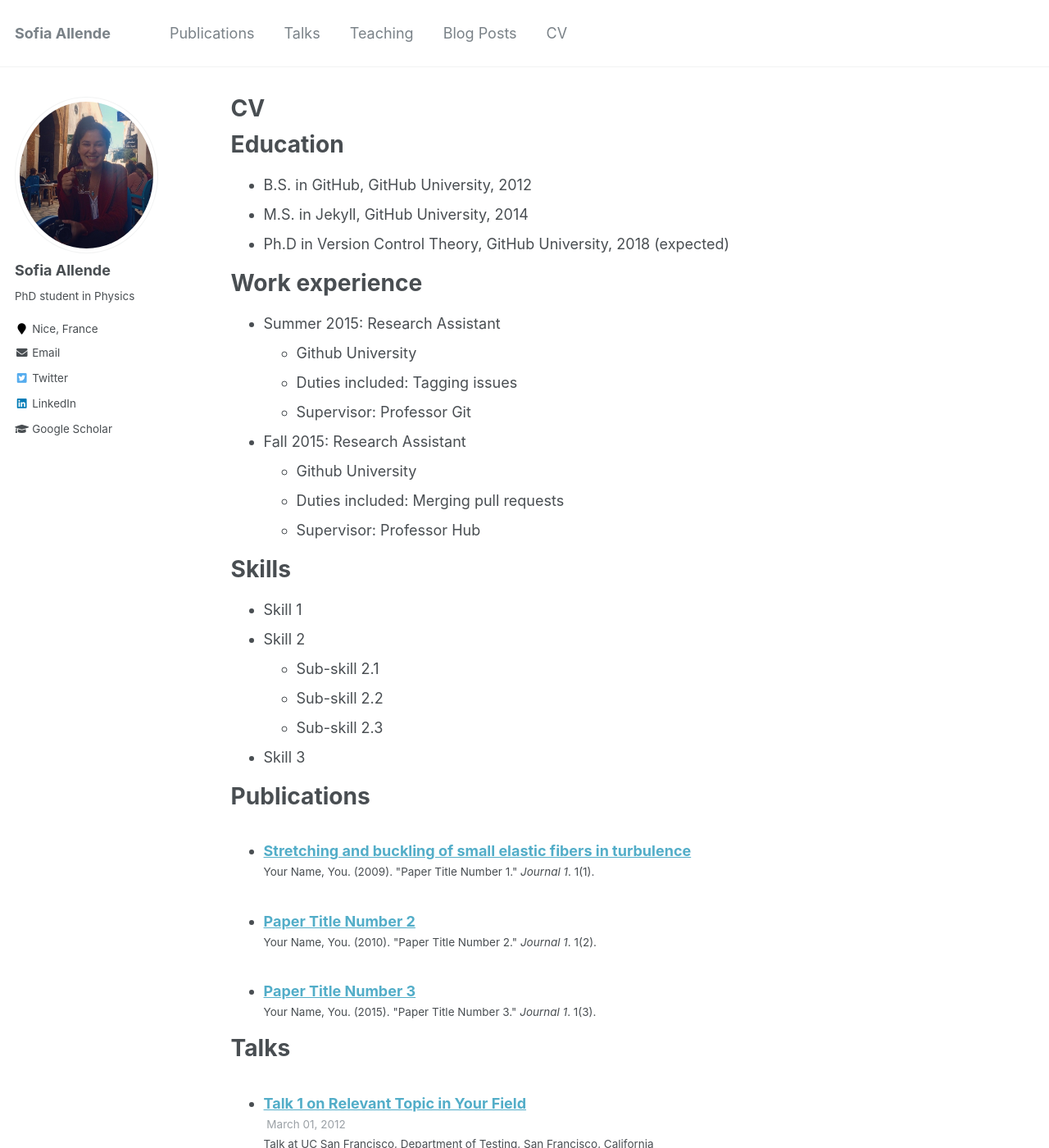
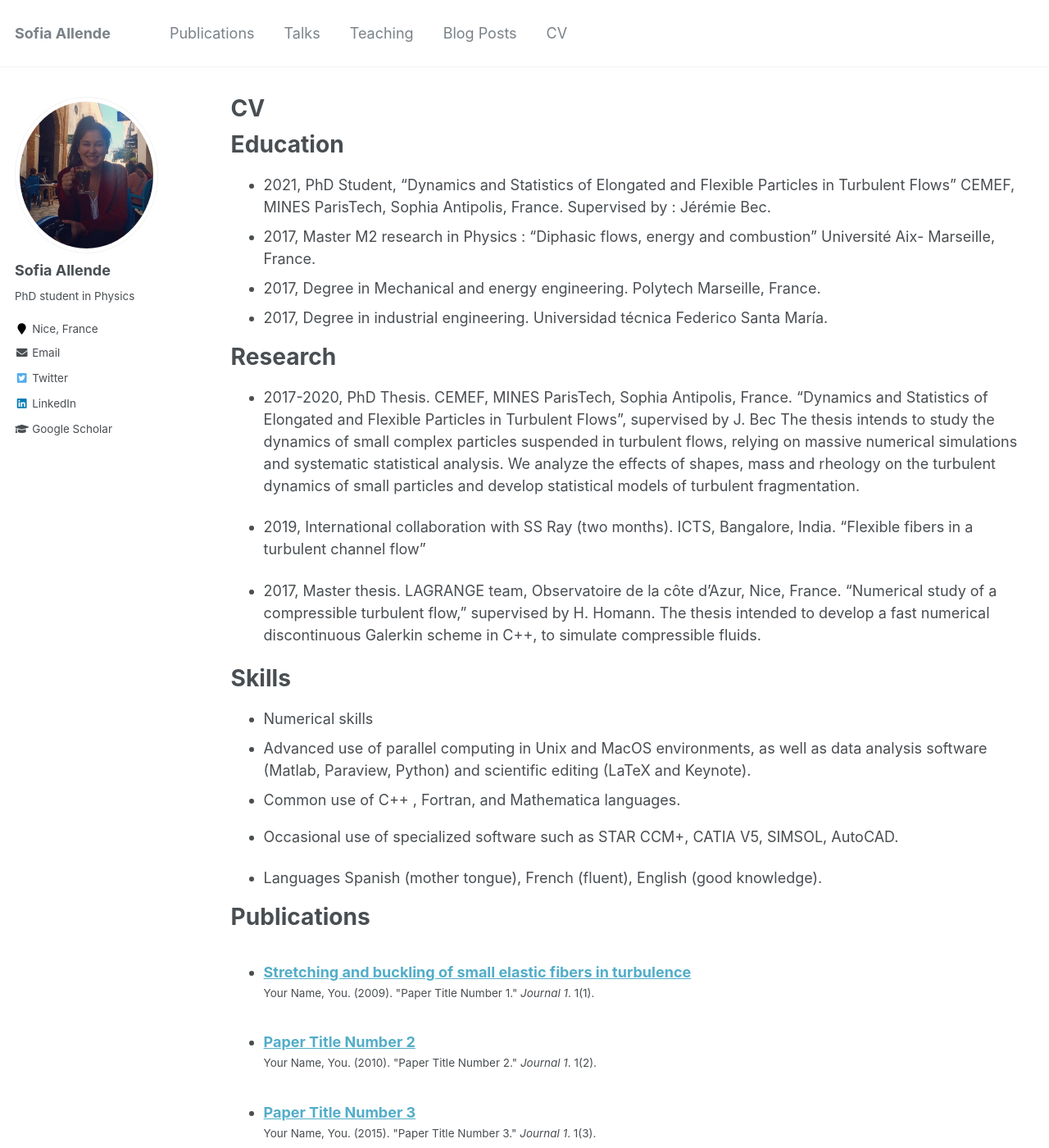
Before and after one commit to sofiallende/sofiallende.github.io, a Jekyll site: the page built from _pages/cv.md, in a window 1280 px wide and 1400 px high. Shown: the whole window at 82% size. Built offline with Jekyll 4.4.1, drawn with Linux system fonts in a browser that asks for light colours.

Commit message:
Update cv.md
CV update

```diff
--- a/_pages/cv.md
+++ b/_pages/cv.md
@@ -11,30 +11,34 @@ redirect_from:
 
 Education
 ======
-* B.S. in GitHub, GitHub University, 2012
-* M.S. in Jekyll, GitHub University, 2014
-* Ph.D in Version Control Theory, GitHub University, 2018 (expected)
+* 2021, PhD Student, “Dynamics and Statistics of Elongated and Flexible Particles in Turbulent Flows”
+CEMEF, MINES ParisTech, Sophia Antipolis, France. Supervised by : Jérémie Bec.
+* 2017, Master M2 research in Physics : “Diphasic flows, energy and combustion” Université Aix- Marseille, France.
+* 2017, Degree in Mechanical and energy engineering. Polytech Marseille, France.
+* 2017, Degree in industrial engineering. Universidad técnica Federico Santa María.
 
-Work experience
+Research
 ======
-* Summer 2015: Research Assistant
-  * Github University
-  * Duties included: Tagging issues
-  * Supervisor: Professor Git
+* 2017-2020, PhD Thesis. CEMEF, MINES ParisTech, Sophia Antipolis, France.
+“Dynamics and Statistics of Elongated and Flexible Particles in Turbulent Flows”, supervised by J. Bec
+The thesis intends to study the dynamics of small complex particles suspended in turbulent flows, relying on massive numerical simulations and systematic statistical analysis. We analyze the effects of shapes, mass and rheology on the turbulent dynamics of small particles and develop statistical models of turbulent fragmentation.
 
-* Fall 2015: Research Assistant
-  * Github University
-  * Duties included: Merging pull requests
-  * Supervisor: Professor Hub
+* 2019, International collaboration with SS Ray (two months). ICTS, Bangalore, India. “Flexible fibers in a turbulent channel flow”
+
+* 2017, Master thesis. LAGRANGE team, Observatoire de la côte d’Azur, Nice, France.
+“Numerical study of a compressible turbulent flow,” supervised by H. Homann.
+The thesis intended to develop a fast numerical discontinuous Galerkin scheme in C++, to simulate compressible fluids.
+
 
 Skills
 ======
-* Skill 1
-* Skill 2
-  * Sub-skill 2.1
-  * Sub-skill 2.2
-  * Sub-skill 2.3
-* Skill 3
+* Numerical skills
+ * Advanced use of parallel computing in Unix and MacOS environments, as well as data analysis software (Matlab, Paraview, Python) and scientific editing (LaTeX and Keynote).
+ * Common use of C++ , Fortran, and Mathematica languages.
+ * Occasional use of specialized software such as STAR CCM+, CATIA V5, SIMSOL, AutoCAD.
+
+* Languages
+Spanish (mother tongue), French (fluent), English (good knowledge).
 
 Publications
 ======
```
